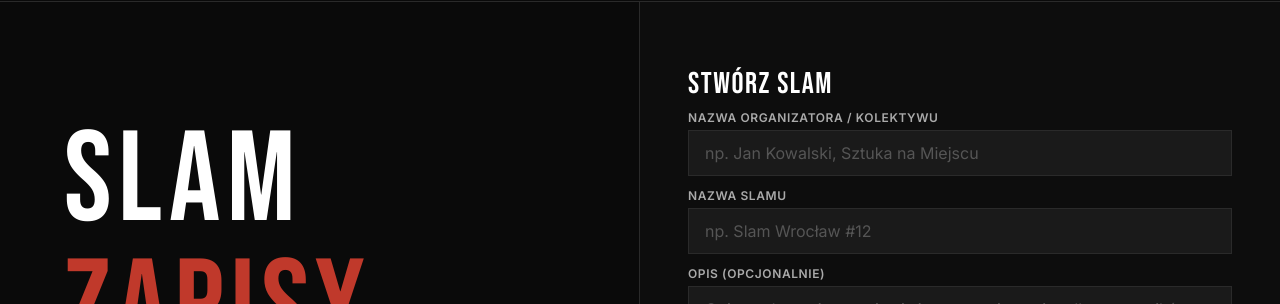
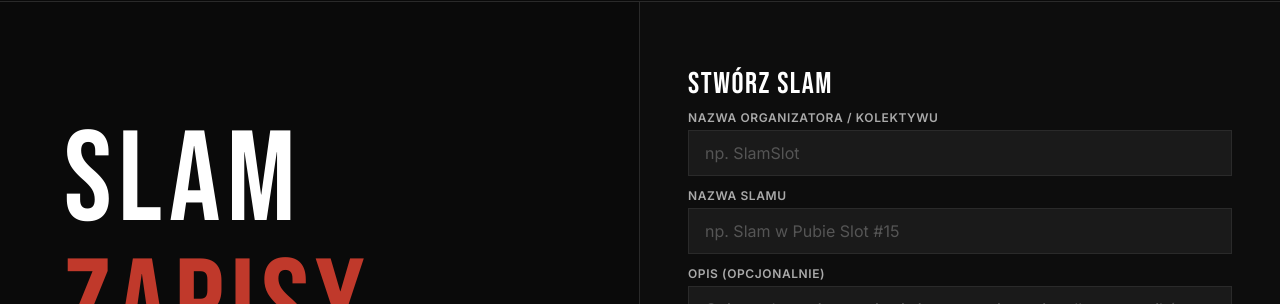
Before and after one commit to biaerti/slamslot, a Next.js app: page / in a window 1280 px wide. Shown: the part 63-367 px from the top of the page. Built offline with nearby package versions, Linux system fonts and the light colour scheme.

Commit message:
fix: update placeholders, slam poetycki title on one line

```diff
--- a/app/o-slamie/page.tsx
+++ b/app/o-slamie/page.tsx
@@ -14,7 +14,7 @@ export default function OSlamiePage() {
         <section>
           <p className="text-xs font-bold text-[#c0392b] uppercase tracking-widest mb-4">Czym jest</p>
           <h1 className="font-display text-6xl text-white leading-none mb-8">
-            SLAM<br />POETYCKI
+            SLAM POETYCKI
           </h1>
           <div className="grid grid-cols-1 md:grid-cols-2 gap-8 text-[#aaa] leading-relaxed">
             <div>
--- a/components/create-slam-form.tsx
+++ b/components/create-slam-form.tsx
@@ -189,14 +189,14 @@ export default function CreateSlamForm() {
     <form onSubmit={handleSubmit} className="space-y-3">
       <Input
         label="Nazwa organizatora / kolektywu"
-        placeholder="np. Jan Kowalski, Sztuka na Miejscu"
+        placeholder="np. SlamSlot"
         value={form.organizer_name}
         onChange={(e) => setForm({ ...form, organizer_name: e.target.value })}
         required
       />
       <Input
         label="Nazwa slamu"
-        placeholder="np. Slam Wrocław #12"
+        placeholder="np. Slam w Pubie Slot #15"
         value={form.name}
         onChange={(e) => setForm({ ...form, name: e.target.value })}
         required
```
